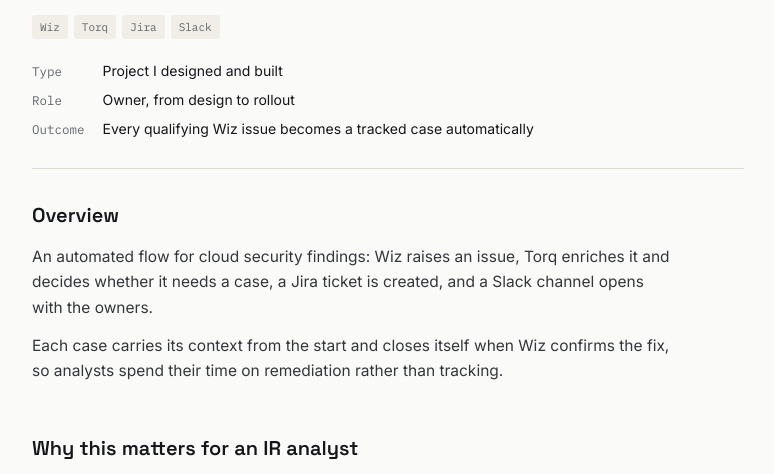
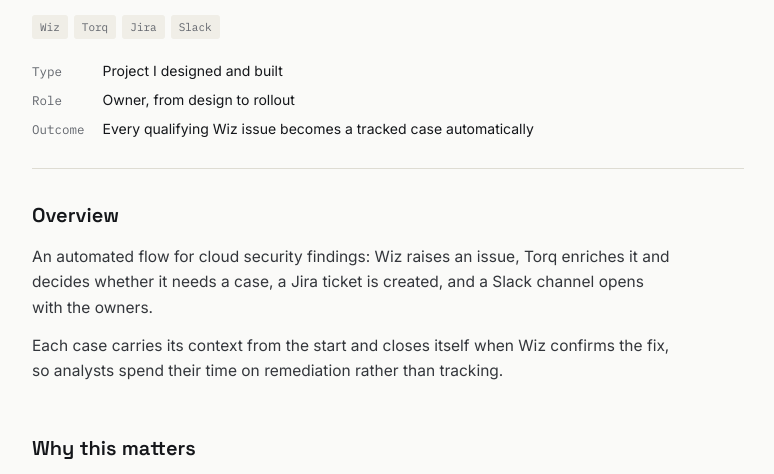
Before and after one commit to jeffchandy-here/jeffchandy-here.github.io, a plain HTML site: page cases/case-05-vuln-pipeline.html in a window 1280 px wide. Shown: the part 253-727 px from the top of the page, without its empty margins (252-1026 px from the left). Drawn offline with Linux system fonts and the light colour scheme.

Commit message:
Update case-05-vuln-pipeline.html

```diff
--- a/cases/case-05-vuln-pipeline.html
+++ b/cases/case-05-vuln-pipeline.html
@@ -71,7 +71,7 @@
 </header>
 <main>
 <section><h2>Overview</h2><p>An automated flow for cloud security findings: Wiz raises an issue, Torq enriches it and decides whether it needs a case, a Jira ticket is created, and a Slack channel opens with the owners.</p><p>Each case carries its context from the start and closes itself when Wiz confirms the fix, so analysts spend their time on remediation rather than tracking.</p></section>
-<section><h2>Why this matters for an IR analyst</h2><ul><li><strong>Finding issues is easy; closing them is the job.</strong> CSPM tools produce thousands of findings, and the value is in getting the right ones fixed.</li><li><strong>Automation is a core SOC skill now.</strong> Senior analyst roles increasingly ask for SOAR and scripting, not just triage.</li><li><strong>Context speeds up remediation.</strong> An owner who gets the resource, severity and exposure in one place can act without a back-and-forth.</li></ul></section>
+<section><h2>Why this matters</h2><ul><li><strong>Finding issues is easy; closing them is the job.</strong> CSPM tools produce thousands of findings, and the value is in getting the right ones fixed.</li><li><strong>Automation is a core SOC skill now.</strong> Senior analyst roles increasingly ask for SOAR and scripting, not just triage.</li><li><strong>Context speeds up remediation.</strong> An owner who gets the resource, severity and exposure in one place can act without a back-and-forth.</li></ul></section>
 <section><h2>How it works</h2><ol class="steps">
 <li><h3>Wiz raises an issue</h3><p>For example, a critical vulnerability on an internet-exposed workload.</p></li>
 <li><h3>Torq enriches and decides</h3><p>The workflow adds the resource, owner, severity and exposure, then decides whether the issue needs a case.</p></li>
```
